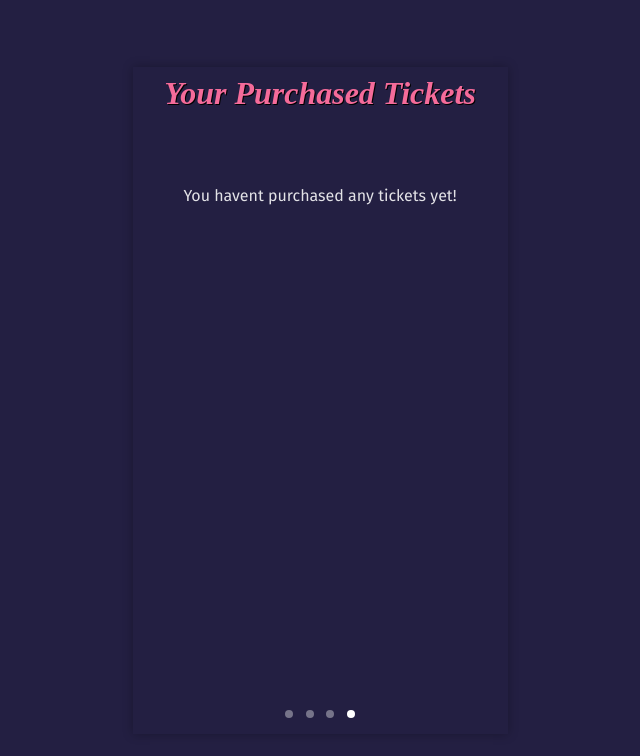
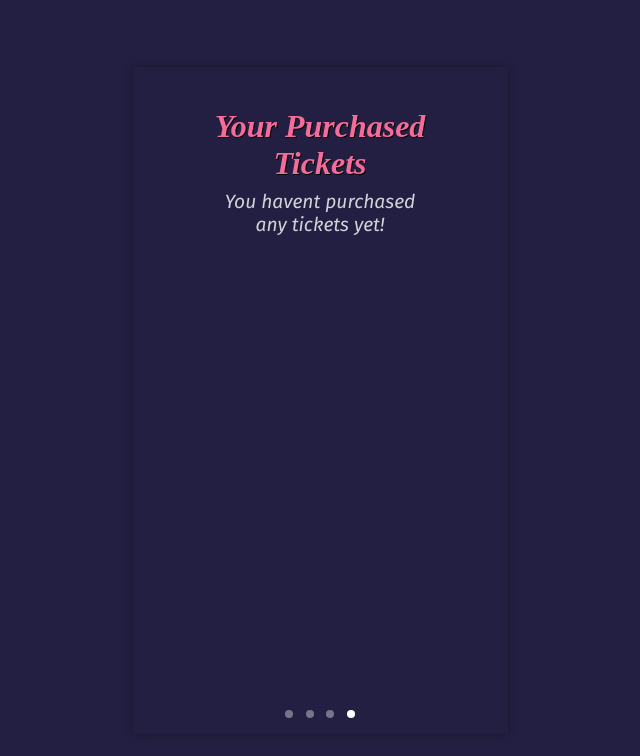
Before and after one commit to Magic-Poopers/Where-its-at, a React (Vite) app: page /tickets in a window 1280 px wide. Shown: the top 756 px of the page, without its empty margins (320-960 px from the left). Built offline with nearby package versions, Linux system fonts and the light colour scheme; a web font is replaced by a local one.

Commit message:
Small update on styling

```diff
--- a/src/pages/AllTickets.jsx
+++ b/src/pages/AllTickets.jsx
@@ -26,12 +26,12 @@ const AllTickets = () => {
   ));
 
   return (
-    <div>
+    <div className={styles.ticketsContainer}>
       <Header title={"Your Purchased Tickets"} />
       {purchasedItems.length ? (
         cartItems
       ) : (
-        <p className={styles.noTickets}>
+        <p className={styles.paragraph}>
           You havent purchased any tickets yet!
         </p>
       )}
--- a/src/pages/AllTickets.module.css
+++ b/src/pages/AllTickets.module.css
@@ -1,5 +1,9 @@
 .container {
   padding: 1rem;
+}
+
+.ticketsContainer {
+  padding: 2.1rem;
 }
 
 .date {
@@ -15,3 +19,14 @@
 h3 {
   color: #f56b9a;
 }
+
+.paragraph {
+  font-family: "Fira Sans";
+  font-style: italic;
+  font-size: 1.2rem;
+  line-height: 23px;
+  text-align: center;
+  width: 70%;
+  margin: auto;
+  color: rgba(255, 255, 255, 0.8);
+}
```
